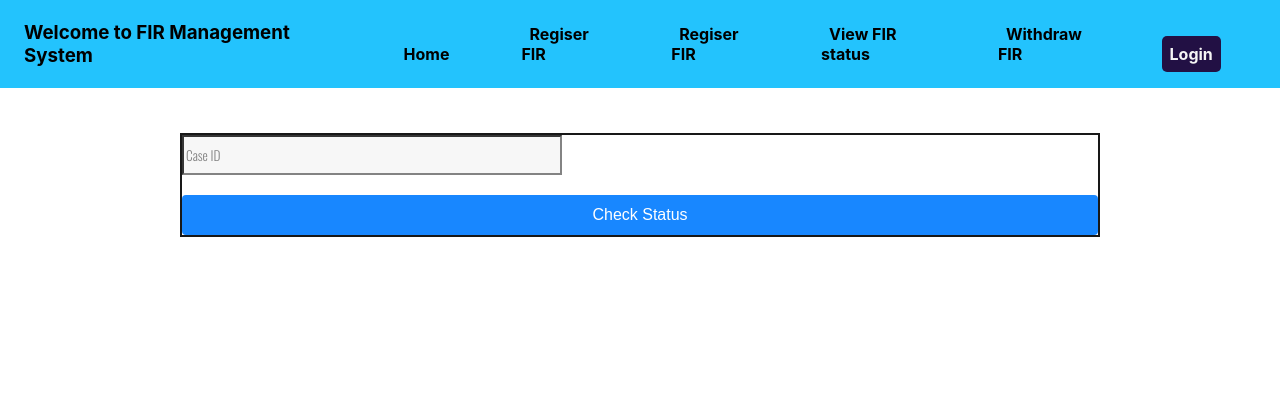
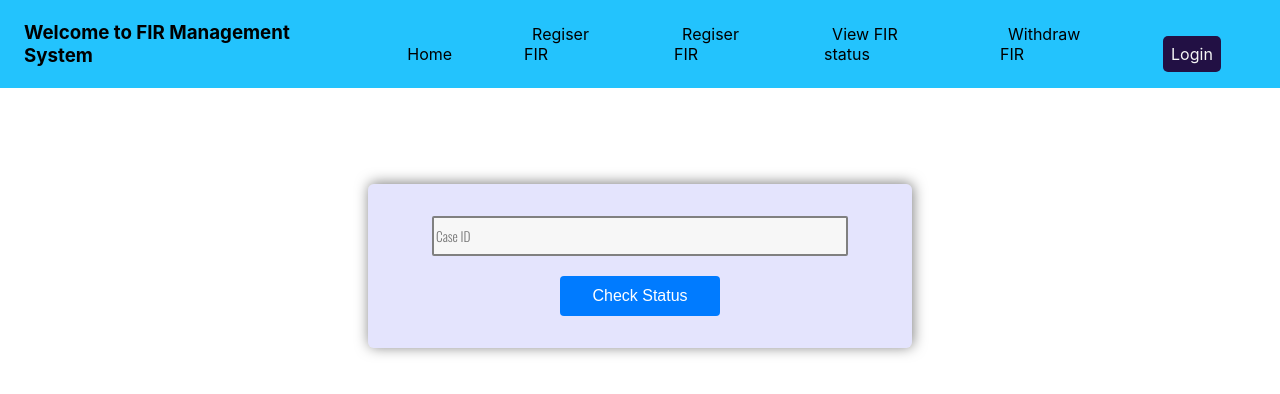
Before and after one commit to OP-75/fir-website, a React (Create React App) app: page /view-fir-status in a window 1280 px wide. Shown: the top 394 px of the page. Built offline with nearby package versions, Linux system fonts and the light colour scheme.

Commit message:
Fixed CSS for Registration form, Made CSS for ViewFirStatus, & Inserted a navbar in CaseStatus page.

```diff
--- a/src/pages/CaseStatus.js
+++ b/src/pages/CaseStatus.js
@@ -2,6 +2,7 @@ import React, { useState } from "react";
 import { useParams } from "react-router-dom";
 import axios from "axios";
 import "./CaseStatus.css";
+import COMnavbar from './Home Page/components/COMnavbar'
 
 export default function CaseStatus() {
   // gets the route parameter (caseId) -- route param is /case-status/:caseId , here "caseId" is route param
@@ -39,6 +40,9 @@ export default function CaseStatus() {
   }
 
   return (
+
+    <>
+    <COMnavbar/>
     <div id="case-container">
       <div id="contents">
         <h1 className="black-text">Case ID: {caseId}</h1>
@@ -46,5 +50,7 @@ export default function CaseStatus() {
         <h3 className="black-text">Case Status: {status.caseStatus}</h3>
       </div>
     </div>
+    </>
+
   );
 }
--- a/src/pages/Registration.css
+++ b/src/pages/Registration.css
@@ -1,18 +1,8 @@
 @import url('https://fonts.googleapis.com/css2?family=Montserrat:wght@200&family=Oswald:wght@300&family=Poppins&family=Raleway:wght@300&display=swap');
 
-body{
-    /* background: url('https://i0.wp.com/www.goodwin.edu/enews/wp-content/uploads/2019/09/What-Does-it-Take-Police-Officer-Qualities-and-Qualifications.jpg?fit=1920%2C904&ssl=1'); */
-    background: url('./Home\ Page/SP.jpg');
-    background-repeat:inherit;
-    min-width: 100%;
-    font-weight: bold;
-    height: max-content;
-}
-.firForm{
-    /* font-family: 'Raleway', sans-serif; */
 
-}
-form{
+
+.firForm form{
     background-color: #fff;
     opacity: 90%;
     display: flex;
@@ -20,7 +10,8 @@ form{
     justify-content: center;
     column-gap: 40px;
     margin: 45px 180px;
-    border: 2px solid;
+    border: 1px solid;
+    border-radius: 10px;
     padding: 0;
 }
 
@@ -40,11 +31,17 @@ input, textarea, select{
     /* font-family: 'Raleway'; */
     font-weight: 550;
     background-color: #f7f7f7;
+
+    border-radius: 2px;
+
+    border: 2px solid gray;
 }
 textarea{
     resize: none;
     height: 100px;
     box-sizing: border-box;
+
+    border: 2px solid gray;
 }
 
 textarea::placeholder, input::placeholder{
--- /dev/null
+++ b/src/pages/ViewFirStatus.css
@@ -0,0 +1,33 @@
+.view-fir-status{
+    display: flex;
+    flex-direction: column;
+    justify-content: center;
+    align-items: center;
+}
+.view-fir-status form{
+
+    max-width: fit-content;
+
+    display: flex;
+    flex-direction: column;
+    justify-content: center;
+    align-items: center;
+
+    margin: 6rem;
+
+    border-radius: 6px;
+
+    padding: 2rem 4rem;
+
+    -webkit-box-shadow: 1px -1px 14px 0px rgba(0,0,0,0.51);
+-moz-box-shadow: 1px -1px 14px 0px rgba(0,0,0,0.51);
+box-shadow: 1px -1px 14px 0px rgba(0,0,0,0.51);
+
+background-color: rgba(180, 180, 248, 0.354);
+}
+.view-fir-status form input{
+    width: 26rem;
+}
+.view-fir-status form button{
+    width: 10rem;
+}
--- a/src/pages/ViewFirStatus.js
+++ b/src/pages/ViewFirStatus.js
@@ -2,6 +2,8 @@ import React from "react";
 import { useState } from "react";
 import { useNavigate } from "react-router-dom";
 import COMnavbar from './Home Page/components/COMnavbar'
+
+import './ViewFirStatus.css'
 
 export default function ViewFirStatus() {
 
```
